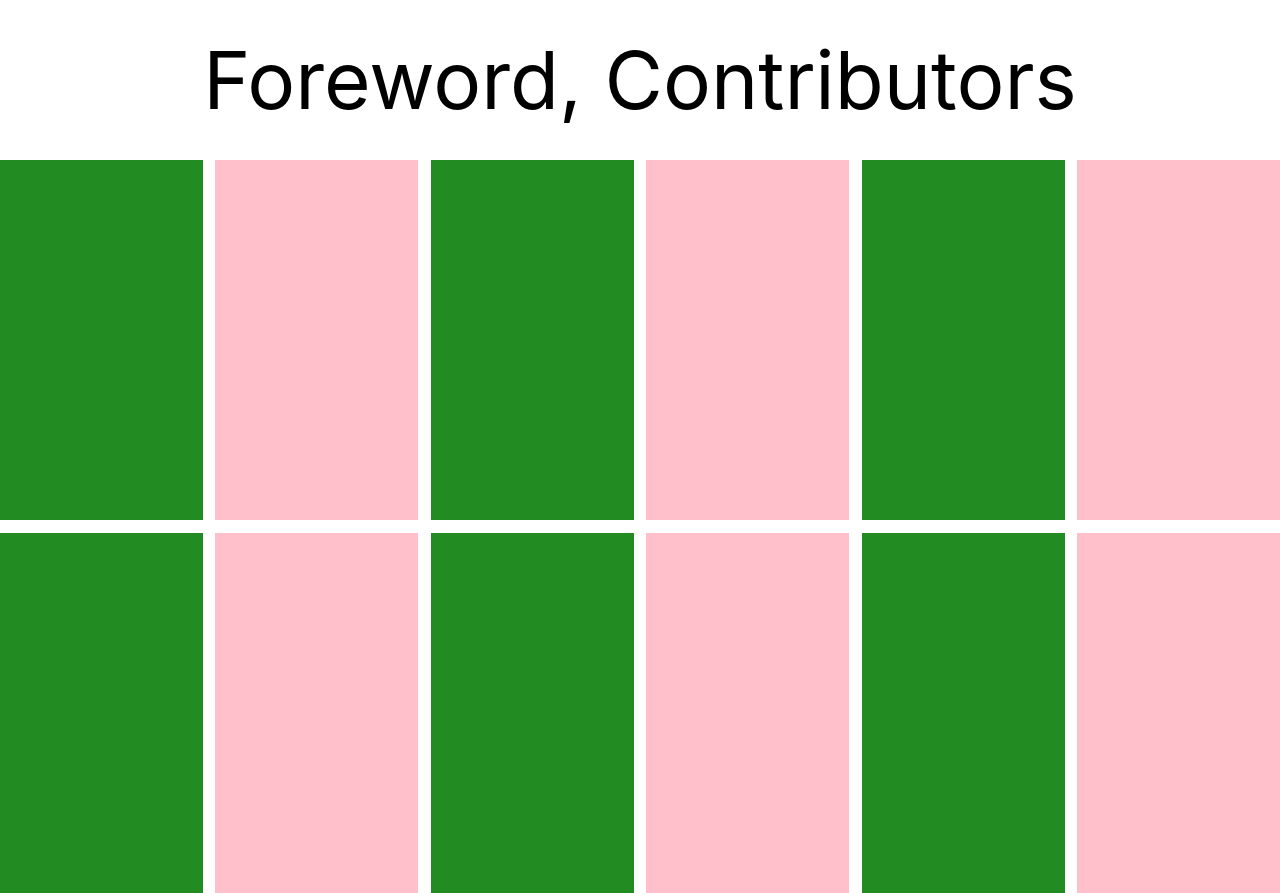
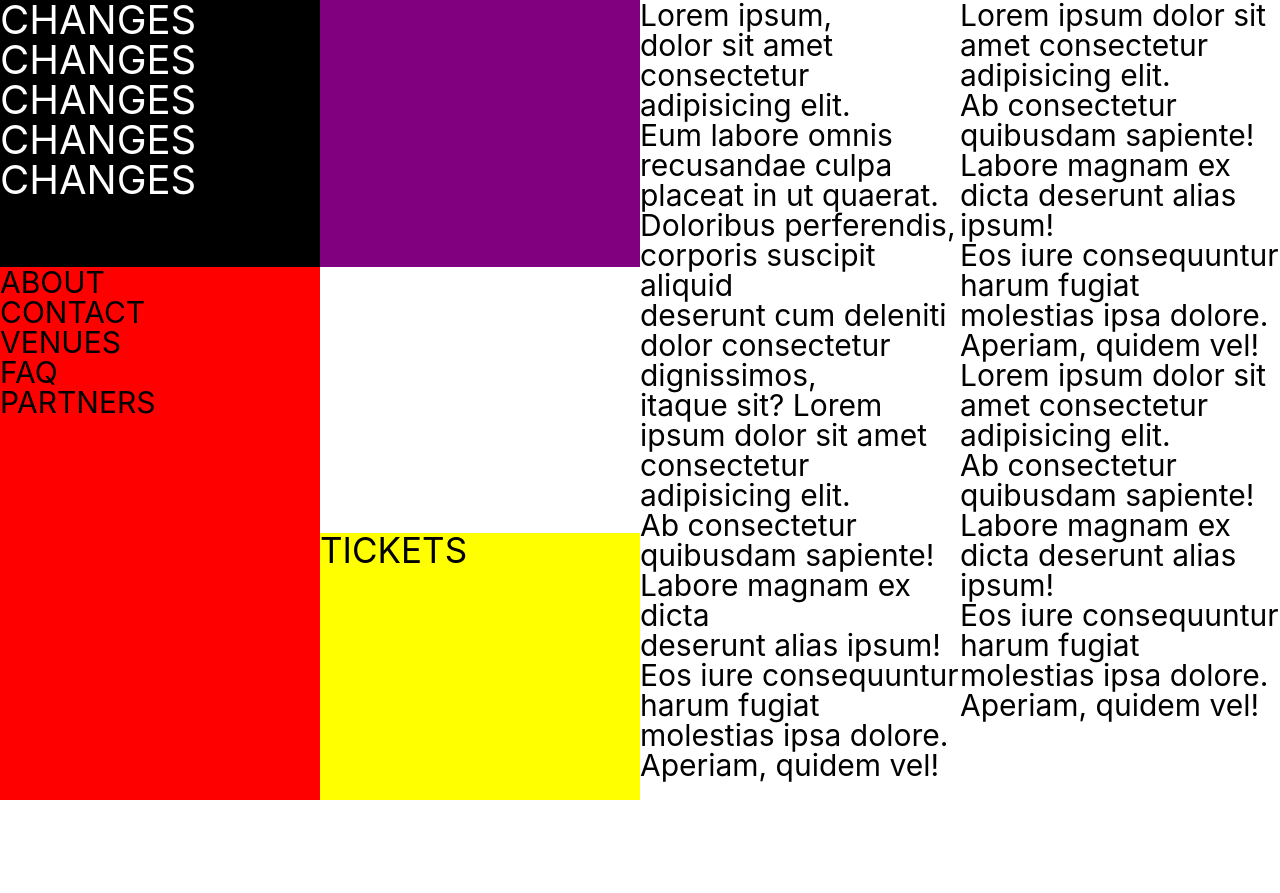
Before and after one commit to smgspring/nomard_practice, a plain HTML site: page index.html in a window 1280 px wide. After the commit the page ends 800 px from the top, so only its background shows below. Drawn offline with nearby package versions, Linux system fonts and the light colour scheme.

Commit message:
css_masterclass_challenge_6

```diff
--- a/index.html
+++ b/index.html
@@ -7,20 +7,39 @@
     <link href="style.css" rel="stylesheet" type="text/css" />
   </head>
   <body>
-    <header class="main-header">Foreword, Contributors</header>
-    <main class="grid">
-      <div></div>
-      <div></div>
-      <div></div>
-      <div></div>
-      <div></div>
-      <div></div>
-      <div></div>
-      <div></div>
-      <div></div>
-      <div></div>
-      <div></div>
-      <div></div>
-    </main>
+    <div>CHANGES CHANGES CHANGES CHANGES CHANGES</div>
+    <div></div>
+    <div>
+      Lorem ipsum, <br />
+      dolor sit amet consectetur adipisicing elit. <br />Eum labore omnis
+      recusandae culpa<br />
+      placeat in ut quaerat. <br />Doloribus perferendis, <br />corporis
+      suscipit aliquid <br />deserunt cum deleniti dolor consectetur
+      dignissimos,<br />
+      itaque sit? Lorem ipsum dolor sit amet consectetur adipisicing elit.<br />
+      Ab consectetur quibusdam sapiente!<br />
+      Labore magnam ex dicta <br />deserunt alias ipsum! <br />Eos iure
+      consequuntur harum fugiat molestias ipsa dolore. <br />Aperiam, quidem
+      vel!
+    </div>
+    <div>
+      Lorem ipsum dolor sit amet consectetur adipisicing elit.<br />
+      Ab consectetur quibusdam sapiente!<br />
+      Labore magnam ex dicta deserunt alias ipsum! <br />Eos iure consequuntur
+      harum fugiat molestias ipsa dolore. <br />Aperiam, quidem vel! Lorem ipsum
+      dolor sit amet consectetur adipisicing elit.<br />
+      Ab consectetur quibusdam sapiente!<br />
+      Labore magnam ex dicta deserunt alias ipsum! <br />Eos iure consequuntur
+      harum fugiat molestias ipsa dolore. <br />Aperiam, quidem vel!
+    </div>
+    <div>
+      ABOUT <br />
+      CONTACT <br />
+      VENUES <br />
+      FAQ <br />
+      PARTNERS
+    </div>
+    <div></div>
+    <div>TICKETS</div>
   </body>
 </html>
--- a/style.css
+++ b/style.css
@@ -5,25 +5,50 @@ body {
     Ubuntu, Cantarell, "Open Sans", "Helvetica Neue", sans-serif;
   width: 100vw;
   height: 100vh;
+  display: grid;
+  grid-template-columns: repeat(4, minmax(150px, 1fr));
+  grid-template-rows: repeat(3, minmax(150px, 1fr));
 }
-.grid {
-  display: grid;
-  grid-template-columns: repeat(auto-fit, minmax(15vw, 1fr));
-  grid-auto-rows: minmax(45vh, auto);
-  gap: 1vw;
-}
-.main-header {
-  display: flex;
-  justify-content: center;
-  align-items: center;
-  width: 100vw;
-  height: 20vh;
-  font-size: 10vh;
+div:nth-child(1) {
+  grid-row: 1 / 2;
+  grid-column: 1 / 2;
+  background-color: black;
+  color: white;
+  font-size: 40px;
 }
 
-main > div:nth-child(odd) {
-  background-color: forestgreen;
+div:nth-child(2) {
+  grid-row: 1 / 2;
+  grid-column: 2 / 3;
+  background-color: purple;
 }
-main > div:nth-child(even) {
-  background-color: pink;
+div:nth-child(3) {
+  grid-row: 1 / -1;
+  grid-column: 3 / 4;
+  background-color: white;
+  font-size: 30px;
 }
+div:nth-child(4) {
+  grid-row: 1 / -1;
+  grid-column: 4 / 5;
+  background-color: white;
+  font-size: 30px;
+}
+div:nth-child(5) {
+  grid-row: 2 / -1;
+  grid-column: 1 / 2;
+  background-color: red;
+  font-size: 30px;
+}
+div:nth-child(6) {
+  grid-row: 2 / 3;
+  grid-column: 2 / 3;
+  background-color: white;
+}
+
+div:nth-child(7) {
+  grid-row: 3 / 4;
+  grid-column: 2 / 3;
+  background-color: yellow;
+  font-size: 35px;
+}
```
